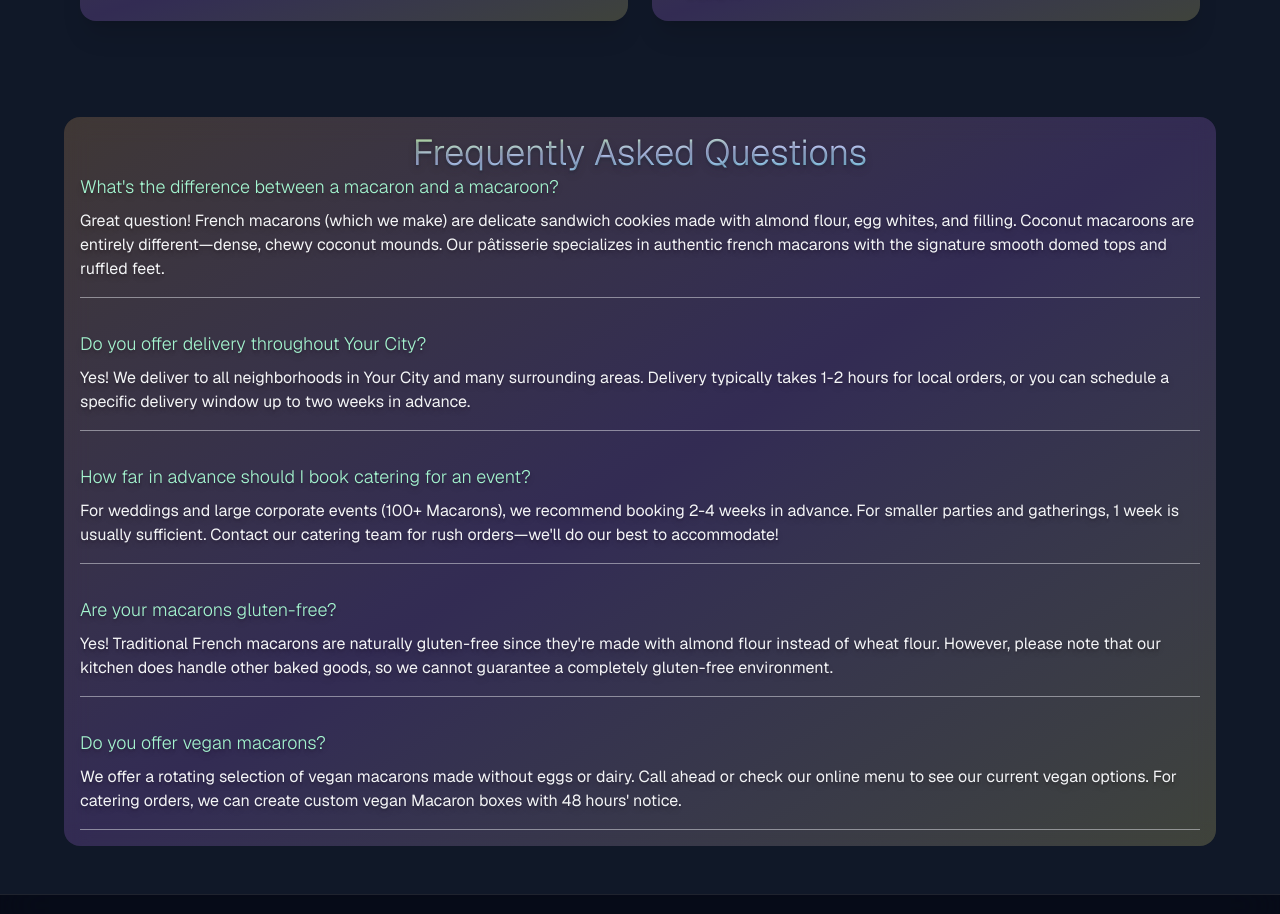
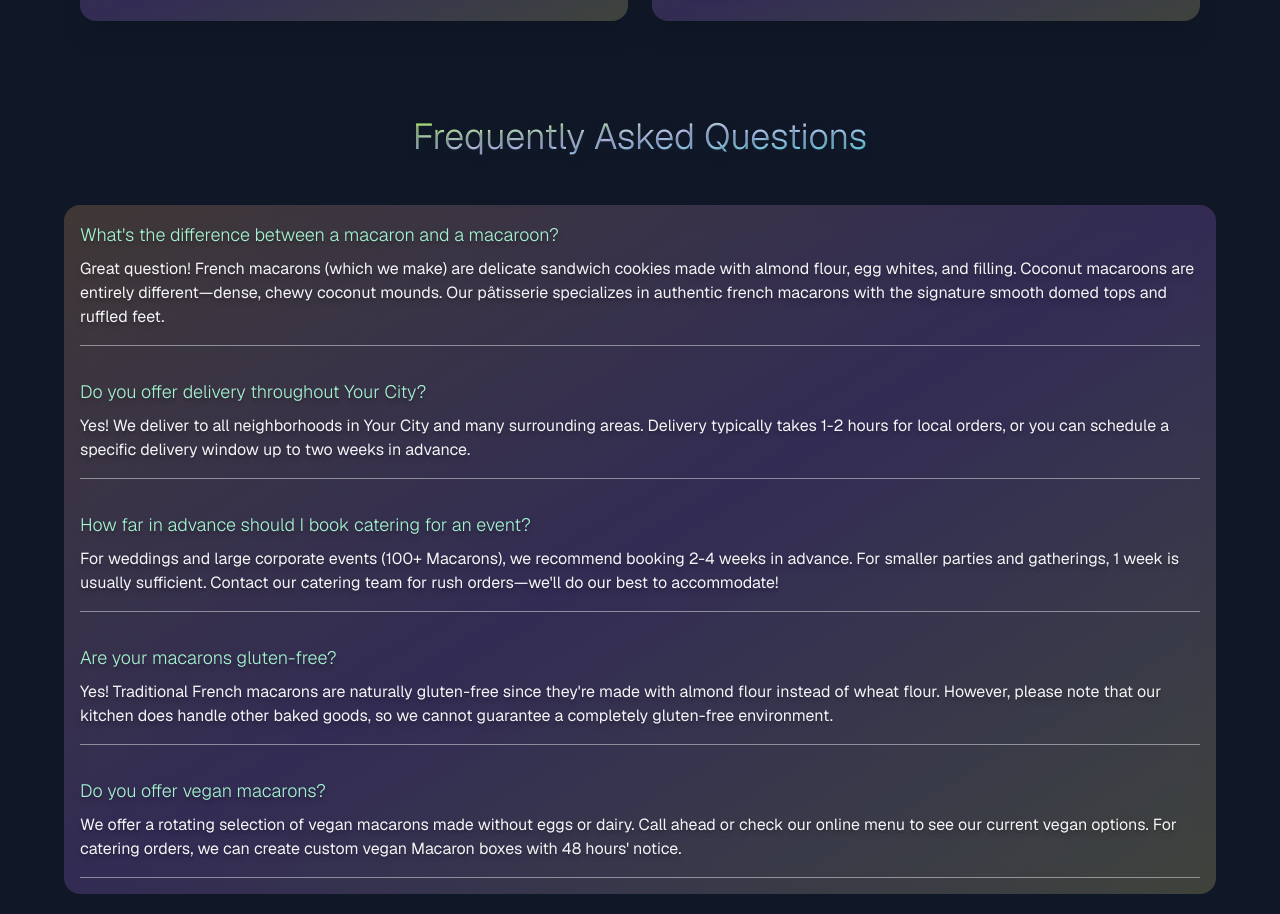
Before and after one commit to aw-amanda/ecommerce, a Next.js app: page / in a window 1280 px wide. Shown: the part 2787-3701 px from the top of the page. Built offline with nearby package versions, Linux system fonts and the light colour scheme; no server answers; a web font is replaced by a local one.

Commit message:
FAQ spacing

```diff
--- a/src/app/page.tsx
+++ b/src/app/page.tsx
@@ -163,10 +163,10 @@ export default function Home() {
       </div>
 
       {/* FAQ */}
+      <h2 className="text-3xl md:text-4xl text-shadow-lg text-shadow-gray-800/20 text-center font-light text-transparent bg-clip-text bg-linear-to-br from-lime-300 via-indigo-200 to-cyan-300">
+        {faqTitle}
+      </h2>
       <div className="p-4 max-w-6xl mx-auto bg-linear-to-br from-orange-300/20 via-purple-400/20 to-yellow-200/20 backdrop-blur-md rounded-2xl">
-        <h2 className="text-3xl md:text-4xl text-shadow-lg text-shadow-gray-800/20 text-center font-light text-transparent bg-clip-text bg-linear-to-br from-lime-300 via-indigo-200 to-cyan-300">
-          {faqTitle}
-        </h2>
         <div className="space-y-6 md:space-y-8">
           {faqs.map((faq, idx) => (
             <div key={idx} className="border-b border-gray-200/50 pb-4">
```
